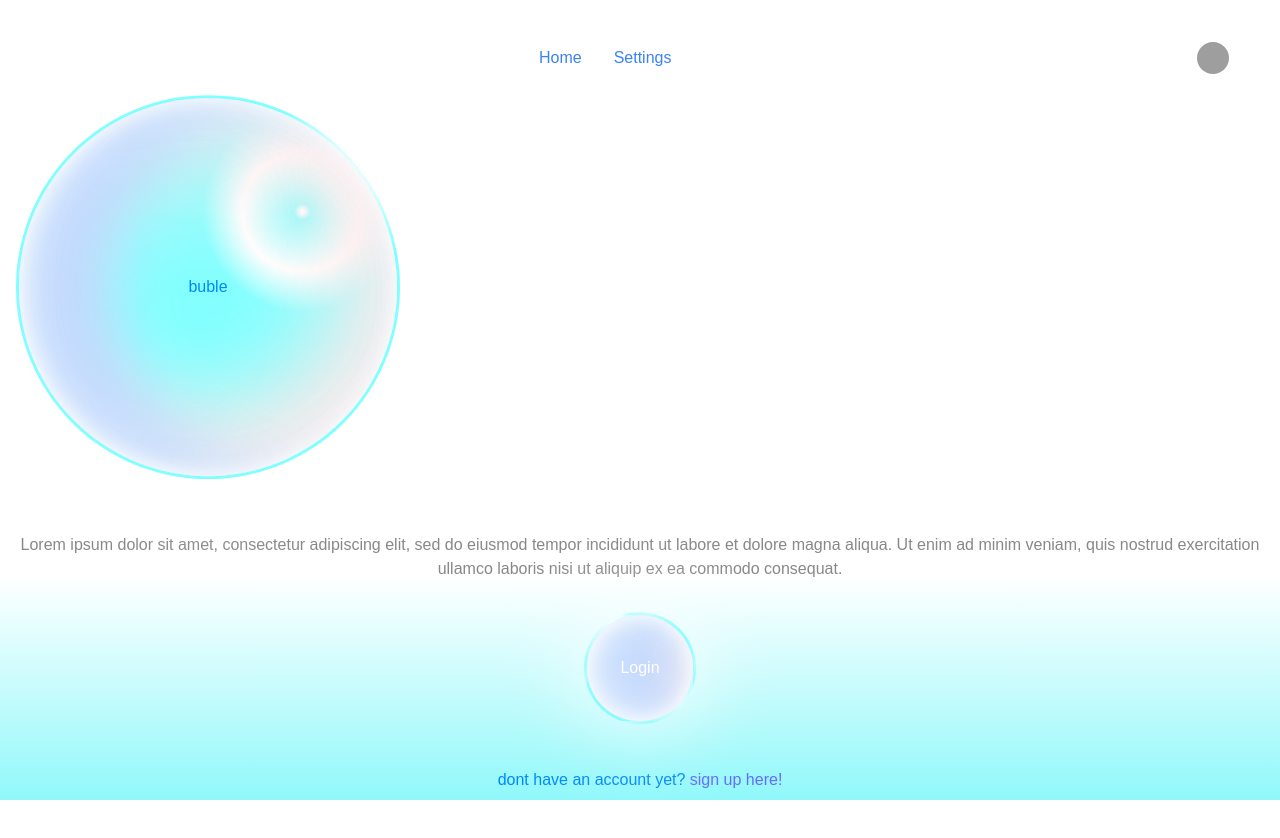
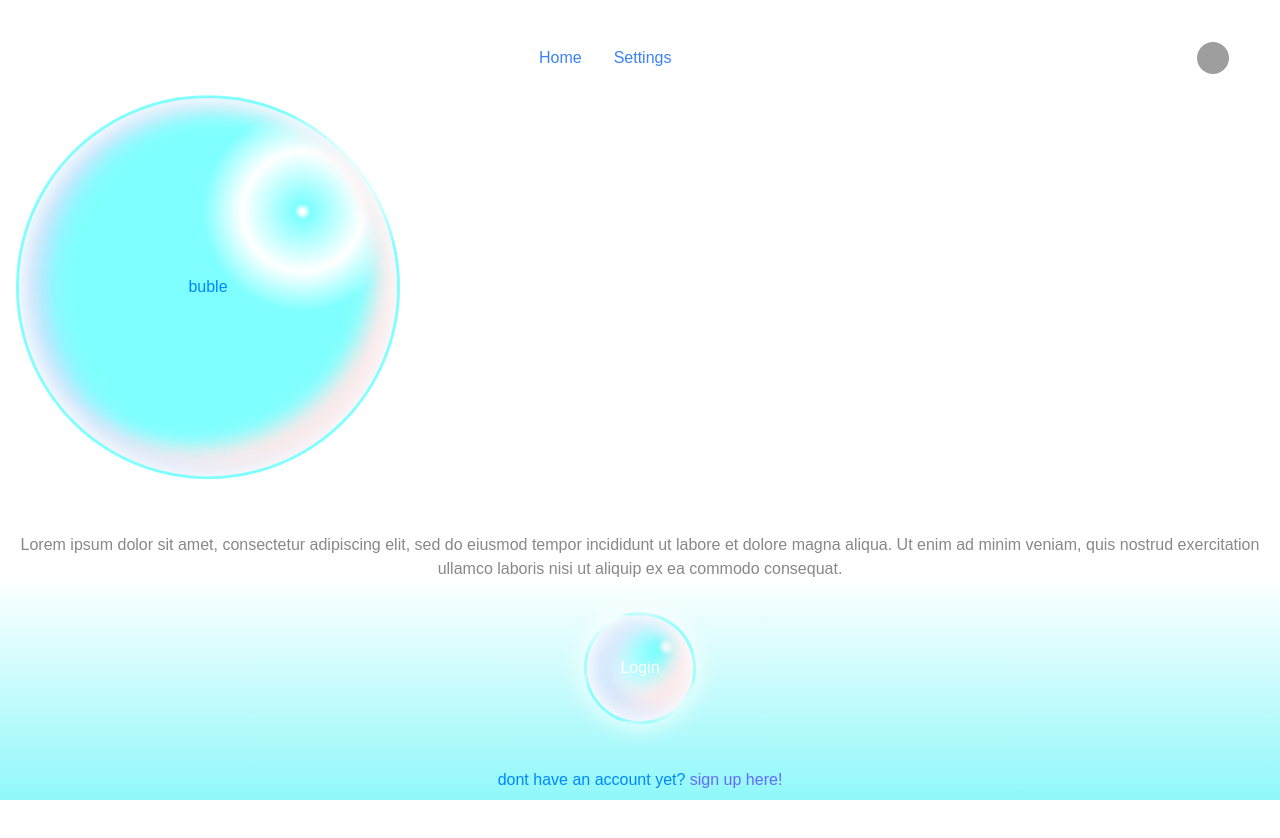
Before and after one commit to miguelricoengel/final-project, a React (Vite) app: page / in a window 1280 px wide. Shown: the top 838 px of the page. Built offline with nearby package versions, Linux system fonts and the light colour scheme; grey boxes are pictures that could not be loaded; a web font is replaced by a local one.

Commit message:
ajsdhaksjdhaksjdhaksjd

```diff
--- a/src/index.css
+++ b/src/index.css
@@ -34,8 +34,11 @@ body {
     rgba(34, 193, 195, 1) 0%,
     rgba(144, 248, 250, 1) 0%,
     #ffffff 28%
+
   );
+  background-attachment: fixed;
 }
+
 /*
 #background-wrap {
   padding: 3rem;
@@ -173,7 +176,7 @@ button:focus-visible {
   padding: 1rem;
   border: solid;
   border-image: linear-gradient(to bottom right, #000553, #00ffff) 0;
-  border-radius: 50%;
+  border-radius: 65%;
   background: radial-gradient(
     circle at 75% 30%,
     rgba(255, 255, 255, 0.5) 0.125rem,
@@ -181,9 +184,9 @@ button:focus-visible {
     rgba(255, 255, 255, 0.5) 3.75rem,
     rgba(0, 255, 255, 0.5) 6.25rem
   );
-  box-shadow: inset 0 0 1.25rem #fff, inset 0.625rem 0 2.875rem #eaf5fc,
-    inset 5.5rem 0rem 3.75rem #c2d8fe, inset -1.25rem -3.75rem 6.25rem #fde9ea,
-    inset 0 3.125rem 8.75rem #fde9ea, 0 0 5.625rem #fff;
+  box-shadow: inset 0 0 1.25rem rgb(255, 255, 255), inset 0.625rem 0 1.875rem #eaf5fc,
+    inset 1.5rem 0rem 1.75rem #c2d8fe, inset -1.25rem -1.75rem 1.25rem #fde9ea,
+    inset 0 0.125rem 1.75rem #fde9ea, 0 0 1.625rem #fff;
 
 }
 
```
